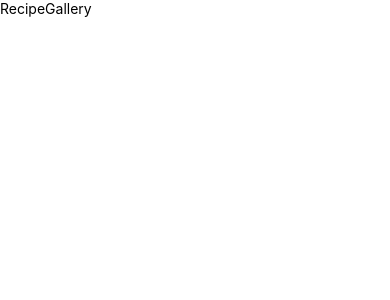
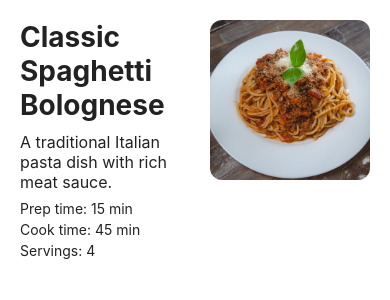
Before and after one commit to Cedrus81/matkon, a React Native app: screen / in a window 390 px wide. Shown: the top 300 px of the page. Built offline with nearby package versions, Linux system fonts and the light colour scheme.

Commit message:
starting to work on an accordion

```diff
--- a/App.tsx
+++ b/App.tsx
@@ -1,23 +1,27 @@
 import { StatusBar, StyleSheet, useColorScheme, View } from 'react-native';
 import { SafeAreaProvider } from 'react-native-safe-area-context';
-import RecipeGallery from './src/screens/RecipeGallery';
+import { ThemeProvider } from './src/contexts/ThemeContext';
+import RecipePage from './src/screens/RecipePage';
+
 function App() {
-  const isDarkMode = useColorScheme() === 'dark';
-
+  const colorScheme = useColorScheme() ?? 'light';
   return (
-    <SafeAreaProvider>
-      <StatusBar barStyle={isDarkMode ? 'light-content' : 'dark-content'} />
-      <AppContent />
-    </SafeAreaProvider>
+    <ThemeProvider>
+      <SafeAreaProvider>
+        <StatusBar
+          barStyle={colorScheme === 'dark' ? 'light-content' : 'dark-content'}
+        />
+        <AppContent />
+      </SafeAreaProvider>
+    </ThemeProvider>
   );
 }
-
 function AppContent() {
   // const safeAreaInsets = useSafeAreaInsets();
 
   return (
     <View style={styles.container}>
-      <RecipeGallery />
+      <RecipePage />
     </View>
   );
 }
--- /dev/null
+++ b/src/contexts/ThemeContext.jsx
@@ -0,0 +1,40 @@
+import { createContext } from 'react';
+import { useColorScheme } from 'react-native';
+
+export const ThemeContext = createContext();
+
+export function ThemeProvider({ children }) {
+    const mode = useColorScheme() ?? 'light';                    // e.g. 'light' or 'dark'
+    return (
+        <ThemeContext.Provider value={{ mode, themeColors }}>
+            {children}
+        </ThemeContext.Provider>
+    );
+}
+
+const themeColors = {
+    light: {
+        background: '#FFFFFF',
+        text: '#222222',
+        primary: '#1976D2',
+        secondary: '#FFC107',
+        accent: '#03A9F4',
+        card: '#F5F5F5',
+        border: '#E0E0E0',
+        error: '#D32F2F',
+        success: '#388E3C',
+        warning: '#FFA000',
+    },
+    dark: {
+        background: '#121212',
+        text: '#EEEEEE',
+        primary: '#90CAF9',
+        secondary: '#FFD54F',
+        accent: '#4FC3F7',
+        card: '#1E1E1E',
+        border: '#333333',
+        error: '#EF5350',
+        success: '#66BB6A',
+        warning: '#FFB300',
+    }
+}
--- a/src/screens/RecipePage.jsx
+++ b/src/screens/RecipePage.jsx
@@ -1,12 +1,80 @@
 import { View, Text } from 'react-native'
-import React from 'react'
+import React, { useContext } from 'react'
+import data from '../data.json';
+import { StyleSheet, Image } from 'react-native';
+import { ThemeContext } from '../contexts/ThemeContext';
+import { SafeAreaView } from 'react-native-safe-area-context';
 
+
+// Update your component's return statement:
 const RecipePage = () => {
+    const recipe = data[0];
+    const { mode, themeColors } = useContext(ThemeContext);
     return (
-        <View>
-            <Text>RecipePage</Text>
-        </View>
-    )
-}
-
+        <SafeAreaView style={[styles.mainContainer, { backgroundColor: themeColors[mode].background }]}>
+            <View style={styles.container}>
+                <View style={styles.textContainer}>
+                    <Text style={[styles.header, { color: themeColors[mode].text }]}>
+                        {recipe.title}
+                    </Text>
+                    <Text style={[styles.description, { color: themeColors[mode].text }]}>
+                        {recipe.description}
+                    </Text>
+                    <Text style={[styles.info, { color: themeColors[mode].text }]}>
+                        Prep time: {recipe.prepTime}
+                    </Text>
+                    <Text style={[styles.info, { color: themeColors[mode].text }]}>
+                        Cook time: {recipe.cookTime}
+                    </Text>
+                    <Text style={[styles.info, { color: themeColors[mode].text }]}>
+                        Servings: {recipe.servings}
+                    </Text>
+                </View>
+                <Image
+                    source={require('../assets/images/recipe_image_1.jpg')}
+                    style={styles.image}
+                    resizeMode="cover"
+                />
+            </View>
+        </SafeAreaView>
+    );
+};
+const styles = StyleSheet.create({
+    mainContainer: {
+        display: 'flex',
+        flexDirection: 'column',
+        flex: 1,
+    },
+    container: {
+        flexDirection: 'row',
+        alignItems: 'flex-start',
+        padding: 20,
+    },
+    textContainer: {
+        flex: 1,
+        justifyContent: 'flex-start',
+    },
+    header: {
+        fontSize: 28,
+        fontWeight: 'bold',
+        marginBottom: 10,
+        color: '#333',
+    },
+    description: {
+        fontSize: 16,
+        marginBottom: 8,
+        color: '#555',
+    },
+    info: {
+        fontSize: 14,
+        marginBottom: 4,
+        color: '#777',
+    },
+    image: {
+        width: 160,
+        height: 160,
+        borderRadius: 12,
+        marginLeft: 20,
+    },
+});
 export default RecipePage
```
